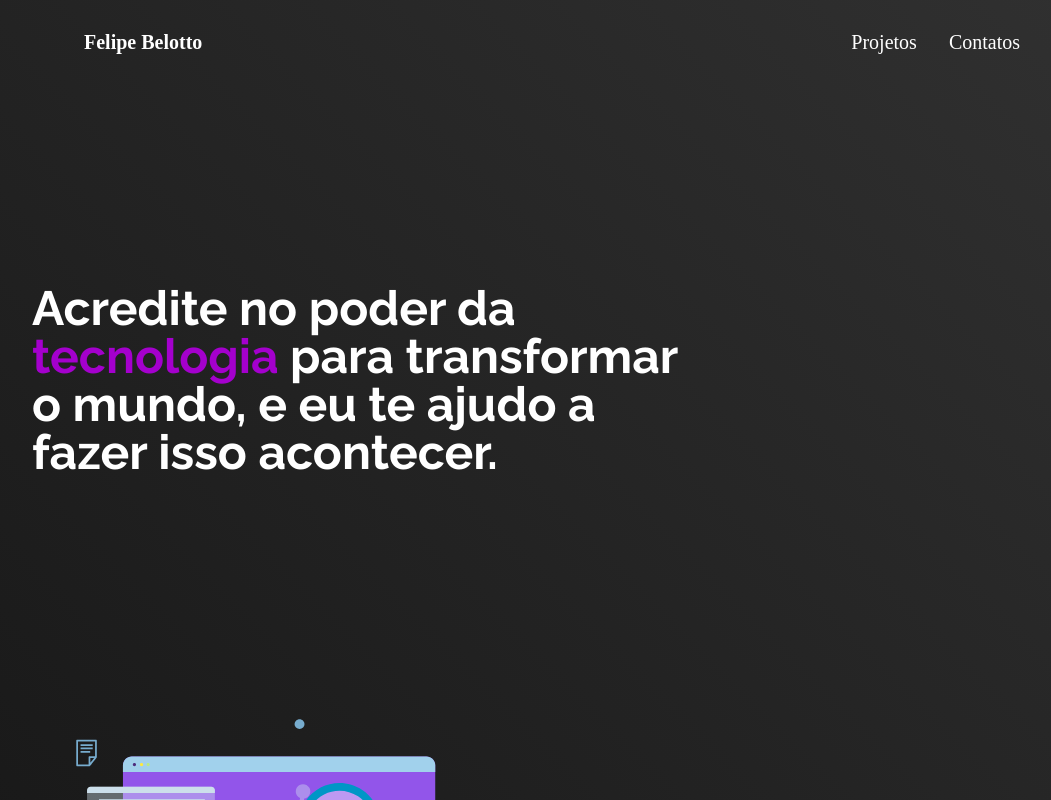
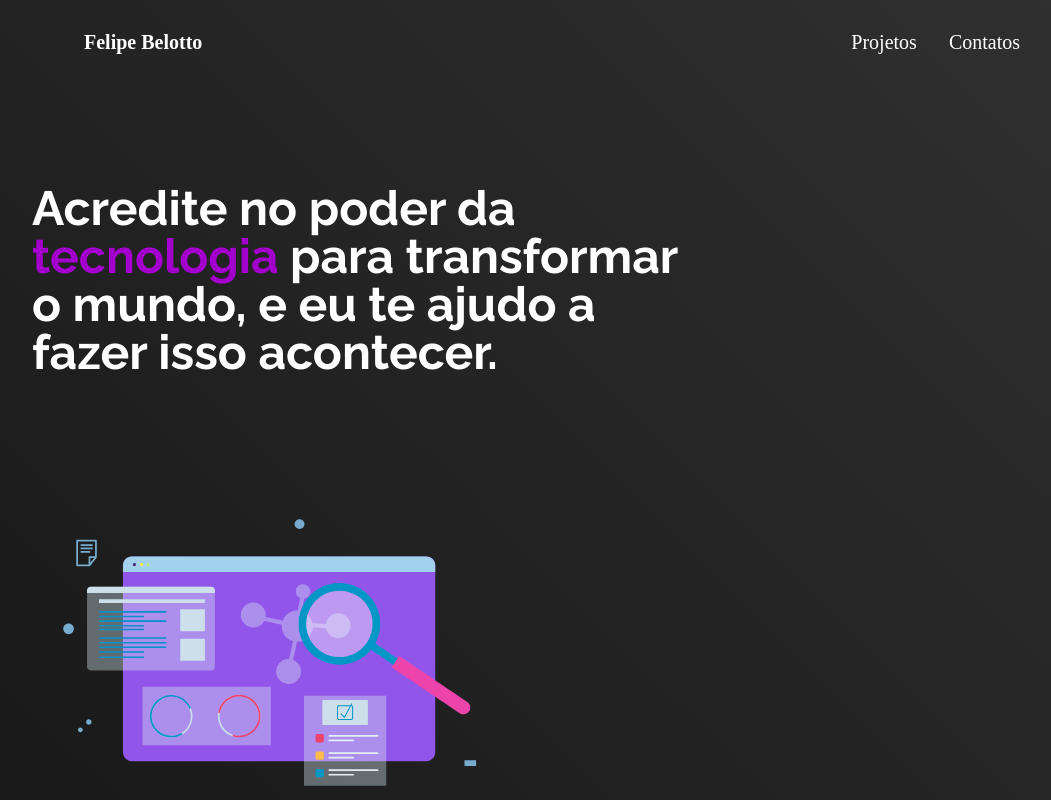
Before and after one commit to Felipe-Belotto/Portifolio, a Next.js app: page / in a window 1280 px wide. Shown: the top 800 px of the page, without its empty margins (88-1139 px from the left). Built offline with nearby package versions, Linux system fonts and the light colour scheme.

Commit message:
retirando animações temporariamente

```diff
--- a/src/Components/HomeSections/Apresentacao/Apresentacao.jsx
+++ b/src/Components/HomeSections/Apresentacao/Apresentacao.jsx
@@ -14,9 +14,9 @@ export default function Apresentacao() {
   const { View } = useLottie(options);
   return (
       <motion.section
-      initial={{ opacity: 0, scale: 0.5 }}
-      animate={{ opacity: 1, scale: 1 }}
-      transition={{ duration: 0.5 }} className={styles.apresentacao}>
+     /*  initial={{ opacity: 0, scale: 0 }}
+      animate={{ opacity: 1, scale: 1 }} */
+     /*  transition={{ duration: 0.5 }} */ className={styles.apresentacao}>
 
       <span>Acredite no poder da <strong>tecnologia</strong> para transformar o mundo, e eu te ajudo a fazer isso acontecer.</span>
 
--- a/src/Components/HomeSections/Apresentacao/Apresentacao.module.css
+++ b/src/Components/HomeSections/Apresentacao/Apresentacao.module.css
@@ -3,7 +3,7 @@
   justify-content: space-between;
   align-items: center;
   min-width: 1440px;
-  min-height: 850px;
+  min-height: 75vh;
 }
 
 .apresentacao span {
@@ -29,6 +29,10 @@
     min-height: auto;
     flex-wrap: wrap;
   }
+
+  .apresentacao span{
+    padding: 100px 0;
+  }
 }
 
   @media  screen and (max-width: 1200px) {
--- a/src/Components/HomeSections/Contato/Contato.jsx
+++ b/src/Components/HomeSections/Contato/Contato.jsx
@@ -43,7 +43,8 @@ export default function Contato() {
   };
 
   return (
-    <motion.section ref={ref} animate={isVisible ? { opacity: 1, scale: 1 } : { opacity: 0, scale: 0.5 }} initial={{ opacity: 0, scale: 0.5 }} transition={{ duration: 0.5 }} className={styles.contato}>
+    <motion.section ref={ref}
+     className={styles.contato}>
       <TituloSection texto="Vamos juntos desenvolver a solução ideal para você ?" />
 
       <div className={styles.container}>
--- a/src/Components/HomeSections/PrincipaisProjetos/PrincipaisProjetos.jsx
+++ b/src/Components/HomeSections/PrincipaisProjetos/PrincipaisProjetos.jsx
@@ -53,7 +53,8 @@ export default function PrincipaisProjetos() {
   }, [inView]);
 
   return (
-    <motion.div ref={ref} animate={isVisible ? { opacity: 1, scale: 1 } : { opacity: 0, scale: 0.5 }} initial={{ opacity: 0, scale: 0.5 }} transition={{ duration: 0.5 }} className={styles.container}>
+    <motion.div ref={ref}
+     className={styles.container}>
     <TituloSection texto="Projetos" />
 
     <div className={styles.projetos}>
--- a/src/Components/HomeSections/SobreMim/SobreMim.jsx
+++ b/src/Components/HomeSections/SobreMim/SobreMim.jsx
@@ -16,9 +16,8 @@ export default function SobreMim() {
   }, [inView]);
 
   return (
-    <motion.section ref={ref}  animate={isVisible ? { opacity: 1, scale: 1 } : { opacity: 0, scale: 0.5 }}
-    initial={{ opacity: 0, scale: 0.5 }}
-    transition={{ duration: 0.5 }} className={styles.sobreMim} style={{display: "flex", justifyContent: "center", alignItems: "center"}}>
+    <motion.section ref={ref}
+     className={styles.sobreMim} style={{display: "flex", justifyContent: "center", alignItems: "center"}}>
       <div className={styles.container}>
         <div
           className={styles.conteudo}
--- a/src/Components/HomeSections/SobreMim/SobreMim.module.css
+++ b/src/Components/HomeSections/SobreMim/SobreMim.module.css
@@ -18,7 +18,6 @@
   height: 500px;
   display: flex;
   flex-direction: column;
-  align-items: start ;
   justify-content: center;
   gap: 64px;
 }
--- a/src/Components/HomeSections/Tecnologias/Tecnologias.jsx
+++ b/src/Components/HomeSections/Tecnologias/Tecnologias.jsx
@@ -17,9 +17,7 @@ export default function Tecnologias() {
   }, [inView]);
 
   return (
-    <motion.section animate={isVisible ? { opacity: 1, scale: 1 } : { opacity: 0, scale: 0.5}}
-    initial={{ opacity: 0, scale: 0.5  }}
-    transition={{ duration: 0.5 }}
+    <motion.section
     ref={ref} className={styles.tecnologias} style={{display: "flex", justifyContent: "center", alignItems: "center"}}>
       <TituloSection texto="Tecnologias" />
 
```
